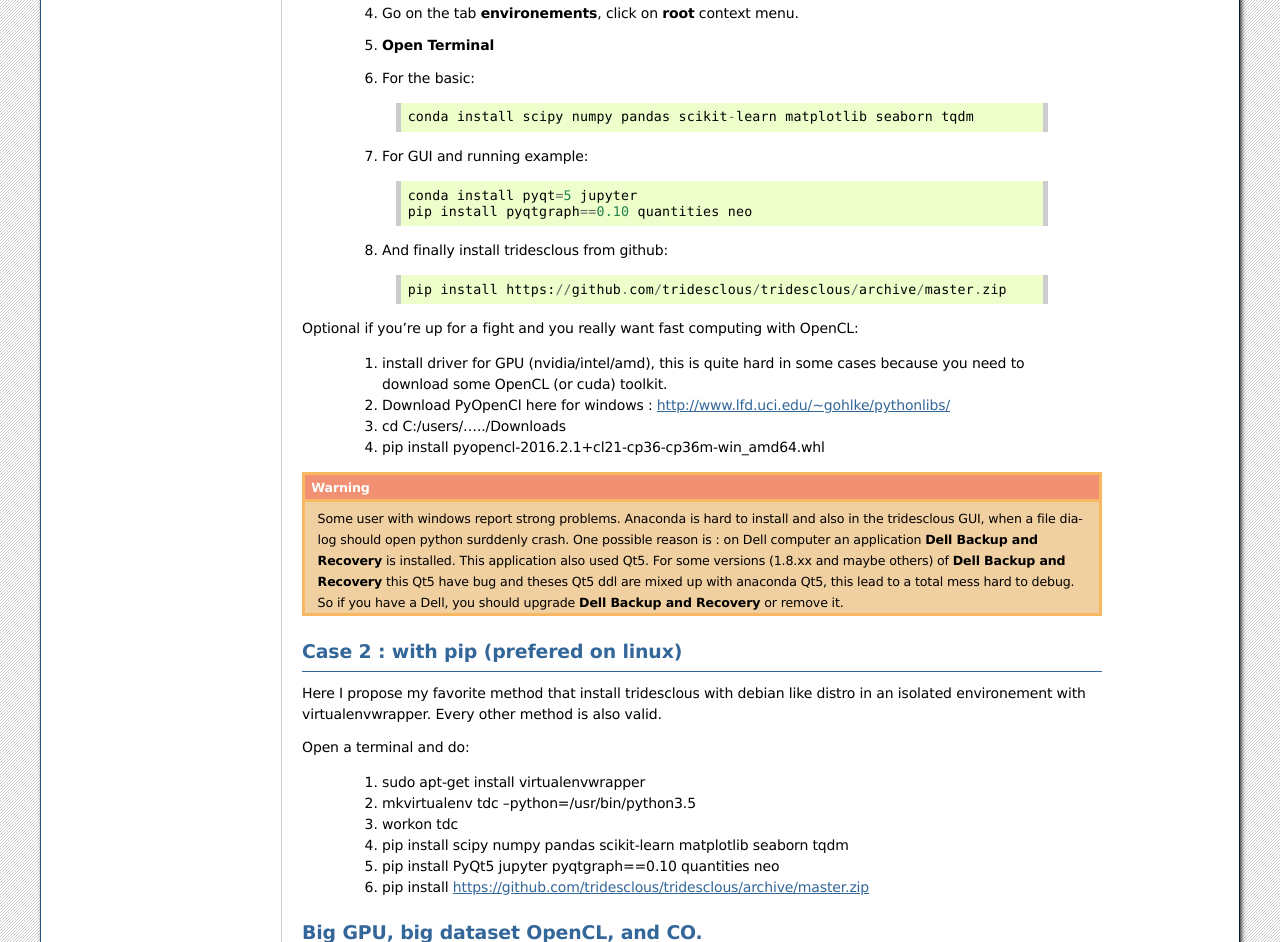
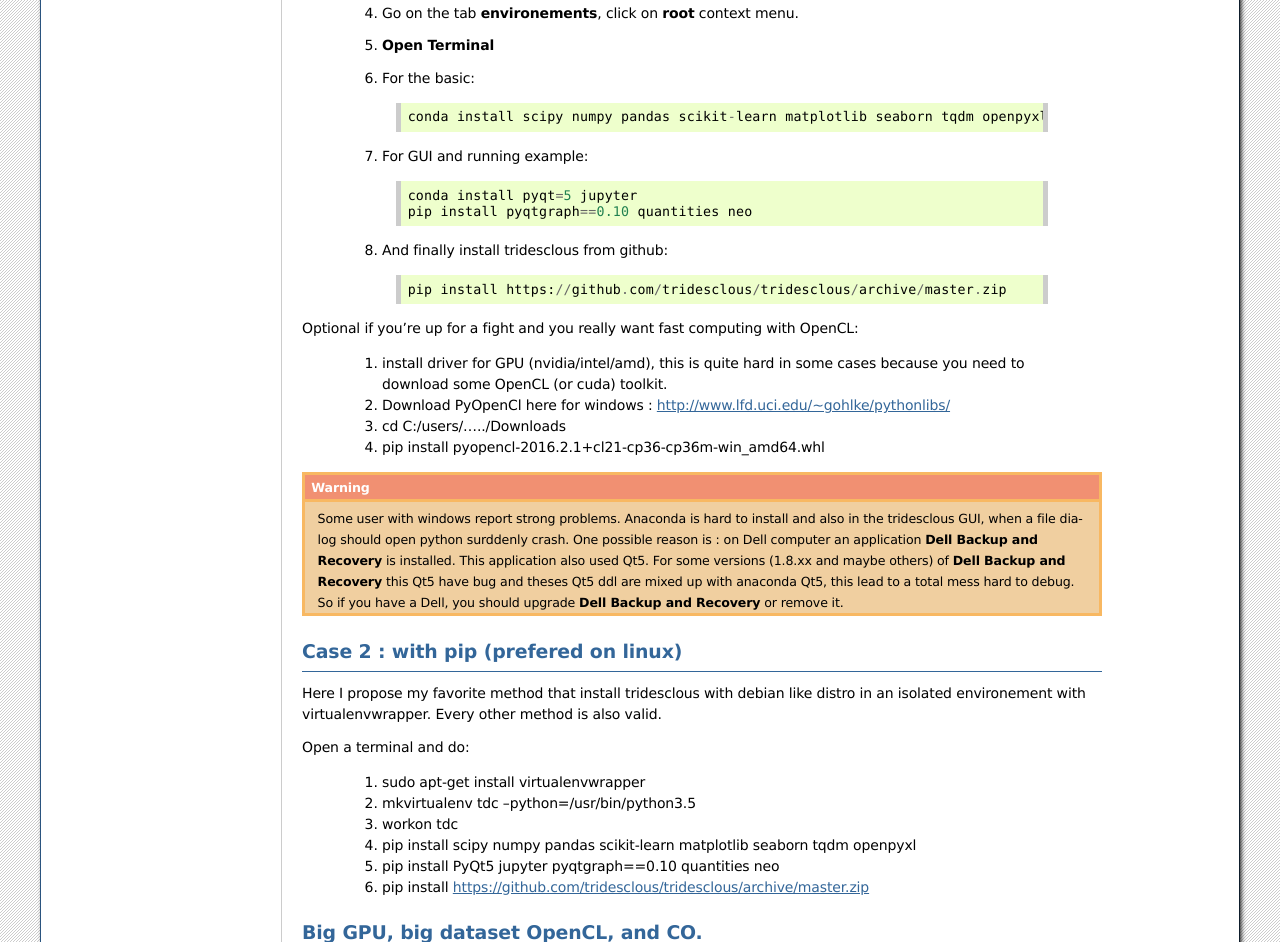
Before and after one commit to tridesclous/tridesclous, a Sphinx documentation site: the page built from doc/installation.rst, in a window 1280 px wide and 1400 px high, scrolled down 441 px. Shown: the part 151-1093 px from the top of the window. Built offline with Sphinx 7.4.7, drawn with Linux system fonts in a browser that asks for light colours.

Commit message:
Back to clean requirement

```diff
--- a/doc/conf.py
+++ b/doc/conf.py
@@ -30,6 +30,7 @@ import os
 exec(open("../tridesclous/version.py").read())
 
 
+sys.path.insert(0, os.path.abspath('..'))
 
 # If your documentation needs a minimal Sphinx version, state it here.
 #
@@ -40,17 +41,31 @@ exec(open("../tridesclous/version.py").read())
 # http://read-the-docs.readthedocs.org/en/latest/faq.html#i-get-import-errors-on-libraries-that-depend-on-c-modules
 #~ from unittest.mock import MagicMock
 
-#~ MOCK_MODULES = ['numpy', 'scipy', 'pandas','scikit-learn','matplotlib','seaborn',
-             #~ 'neo', 'neo.rawio',  'quantities',
-            #~ 'tqdm', 'PyQt5', 'pyqtgraph', 'pyqtgraph.Qt', 'pyqtgraph.util.mutex', ]
-#~ sys.modules.update((mod_name, MagicMock(name=mod_name)) for mod_name in MOCK_MODULES)
+#~ import sys
+#~ from unittest.mock import MagicMock
+
+#~ class Mock(MagicMock):
+    #~ @classmethod
+    #~ def __getattr__(cls, name):
+        #~ return MagicMock()
+
+#~ MOCK_MODULES = ['numpy', 'numpy.core', 'numpy.core.multiarray',
+                    #~ 'scipy', 'scipy.sparse', 'scipy.io', 'scipy.signal', 'scipy.interpolate','scipy.stats',
+                    #~ 'pandas',
+                    #~ 'sklearn', 'sklearn.metrics', 'sklearn.metrics.pairwise', 'sklearn.decomposition','scipy.spatial',
+                    #~ 'sklearn.cluster', 'sklearn.manifold','sklearn.mixture','sklearn.neighbors',
+                    #~ 'matplotlib', 'matplotlib.pyplot', 'seaborn', 'neo', 'neo.rawio', 'quantities',
+                    #~ 'PyQt5', 'pyqtgraph', 'pyqtgraph.Qt', 'pyqtgraph.util.mutex',
+                    #~ 'tqdm',
+                    #~ ]
+#~ sys.modules.update((mod_name, Mock(name=mod_name)) for mod_name in MOCK_MODULES)
 
 #~ class QWidget(object):
     #~ pass
 #~ class QObject(object):
     #~ pass
 
-#~ sys.modules['PyQt5'].QtGui.QWidget = QWidget
+#~ sys.modules['PyQt5'].QWidgets.QWidget = QWidget
 #~ sys.modules['pyqtgraph'].Qt.QtGui = sys.modules['PyQt5'].QtGui
 #~ sys.modules['pyqtgraph.Qt'].QtGui = sys.modules['PyQt5'].QtGui
 
--- a/doc/installation.rst
+++ b/doc/installation.rst
@@ -34,7 +34,7 @@ Do:
   5. **Open Terminal**
   6. For the basic::
 
-       conda install scipy numpy pandas scikit-learn matplotlib seaborn tqdm
+       conda install scipy numpy pandas scikit-learn matplotlib seaborn tqdm openpyxl
 
 
   7. For GUI and running example::
@@ -81,7 +81,7 @@ Open a terminal and do:
   1. sudo apt-get install virtualenvwrapper
   2. mkvirtualenv  tdc   --python=/usr/bin/python3.5
   3. workon tdc
-  4. pip install scipy numpy pandas scikit-learn matplotlib seaborn tqdm
+  4. pip install scipy numpy pandas scikit-learn matplotlib seaborn tqdm openpyxl
   5. pip install PyQt5 jupyter pyqtgraph==0.10 quantities neo
   6. pip install https://github.com/tridesclous/tridesclous/archive/master.zip
 
--- a/requirements.txt
+++ b/requirements.txt
@@ -1,12 +1,12 @@
 numpy
 scipy
 pandas
+openpyxl
 scikit-learn
 matplotlib
 seaborn
 neo
 tqdm
 
-# this make readthedoc fail
-#PyQt5
-#pyqtgraph
+PyQt5
+pyqtgraph
--- a/setup.py
+++ b/setup.py
@@ -7,6 +7,7 @@ install_requires = [
                     'numpy',
                     'scipy',
                     'pandas',
+                    'openpyxl',
                     'scikit-learn',
                     'matplotlib',
                     'seaborn',
```
Also changed, not shown: 2 other files.
